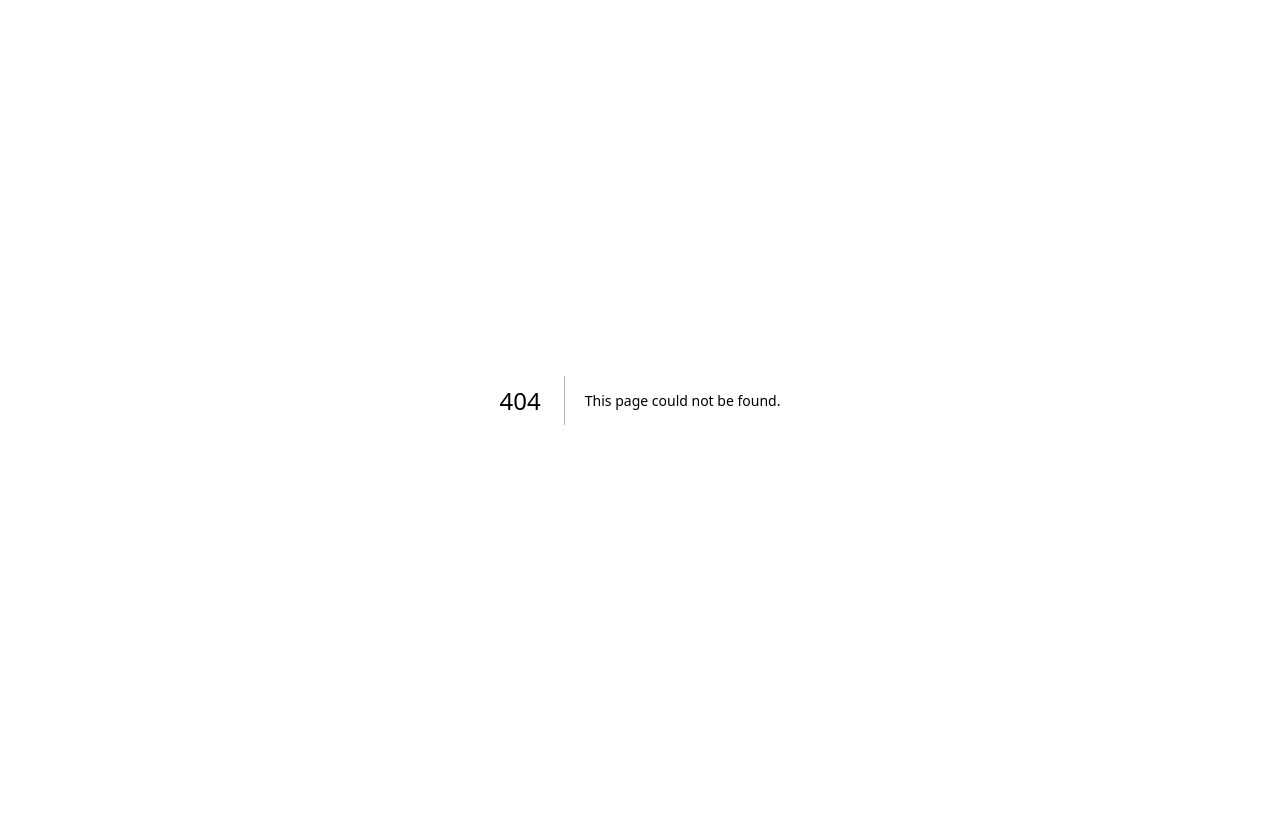
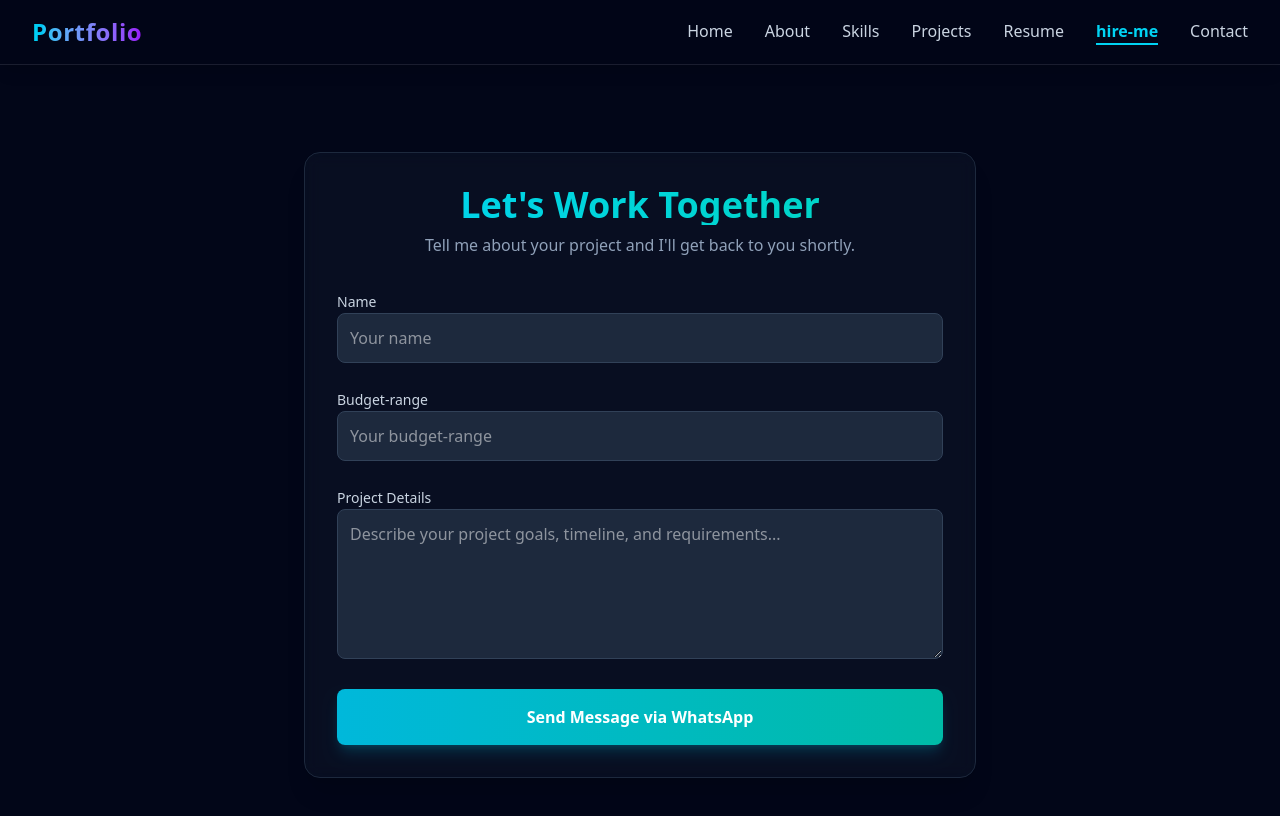
Before and after one commit to shah696/PortFolio, a Next.js app: page /hire-me in a window 1280 px wide. Before the commit this address had no page. Shown: the top 816 px of the page. Built offline with nearby package versions, Linux system fonts and the light colour scheme.

Commit message:
enhance my portfolio

```diff
--- a/components/Contact.tsx
+++ b/components/Contact.tsx
@@ -31,33 +31,48 @@ export default function Contact() {
                 </div>
               </div>
 
-              <div className="flex items-center gap-4 group cursor-pointer">
-                 <div className="w-12 h-12 bg-slate-800 rounded-full flex items-center justify-center text-2xl group-hover:scale-110 transition-transform duration-300 text-purple-400">
+              <Link
+                href="https://wa.me/923421774407"
+                target="_blank"
+                className="flex items-center gap-4 group cursor-pointer"
+              >
+                 <div className="w-12 h-12 bg-slate-800 rounded-full flex items-center justify-center text-2xl group-hover:scale-110 transition-transform duration-300 text-green-400">
                   📞
                 </div>
                 <div>
-                   <p className="text-slate-400 text-sm font-medium">Phone</p>
-                   <p className="text-lg font-semibold text-white group-hover:text-purple-300 transition-colors">0342 1774407</p>
+                   <p className="text-slate-400 text-sm font-medium">WhatsApp</p>
+                   <p className="text-lg font-semibold text-white group-hover:text-green-400 transition-colors">0342 1774407</p>
                 </div>
-              </div>
+              </Link>
 
-              <div className="flex items-center gap-4 group cursor-pointer">
+              <Link
+                href="mailto:shonees51@gmail.com"
+                className="flex items-center gap-4 group cursor-pointer"
+              >
                  <div className="w-12 h-12 bg-slate-800 rounded-full flex items-center justify-center text-2xl group-hover:scale-110 transition-transform duration-300 text-blue-400">
                   📧
                 </div>
                 <div>
                    <p className="text-slate-400 text-sm font-medium">Email</p>
-                   <Link
-                      onClick={() =>
-                        window.open("https://mail.google.com", "_blank")
-                      }
-                      href="mailto:shonees51@gmail.com"
-                      className="text-lg font-semibold text-white hover:text-blue-300 transition-colors"
-                   >
-                      shonees51@gmail.com
-                   </Link>
+                   <p className="text-lg font-semibold text-white group-hover:text-blue-300 transition-colors">shonees51@gmail.com</p>
                 </div>
-              </div>
+              </Link>
+
+              <Link
+                href="https://www.linkedin.com/in/shah-hussain-791369326/"
+                target="_blank"
+                className="flex items-center gap-4 group cursor-pointer"
+              >
+                 <div className="w-12 h-12 bg-slate-800 rounded-full flex items-center justify-center text-2xl group-hover:scale-110 transition-transform duration-300 text-blue-500">
+                  💼
+                </div>
+                <div>
+                   <p className="text-slate-400 text-sm font-medium">LinkedIn</p>
+                   <p className="text-lg font-semibold text-white group-hover:text-blue-400 transition-colors">shah-hussain-791369326</p>
+                </div>
+              </Link>
+
+
             </div>
 
             {/* Right side - Decoration / Form placeholder */}
--- /dev/null
+++ b/components/HireMe.tsx
@@ -0,0 +1,87 @@
+"use client";
+import { useState } from "react";
+
+export default function HireMe() {
+  const [name, setName] = useState("");
+  const [budget, setBudget] = useState("");
+  const [message, setMessage] = useState("");
+
+  const handleSubmit = () => {
+    if (!name || !budget || !message) {
+      alert("Please fill in all required fields");
+      return;
+    }
+
+    const whatsappMessage = `*New Project Inquiry.*\n *I found you through your portfolio.*
+\n\n*Name:* ${name}\n*Budget:* ${
+      budget || "Not specified"
+    }\n*Project Details:* ${message}`;
+    const whatsappURL = `https://wa.me/923421774407
+?text=${encodeURIComponent(whatsappMessage)}`;
+
+    window.open(whatsappURL, "_blank");
+    setName("");
+    setBudget("");
+    setMessage("");
+  };
+
+  return (
+    <div className="min-h-screen flex items-center justify-center bg-slate-950 text-white px-4 py-12">
+      <div className="max-w-2xl w-full bg-slate-900/50 p-8 rounded-2xl border border-slate-800 backdrop-blur-sm shadow-xl">
+        <div className="mb-8 text-center">
+          <h1 className="text-4xl font-bold bg-gradient-to-r from-cyan-400 to-teal-400 bg-clip-text text-transparent mb-2">
+            Let's Work Together
+          </h1>
+          <p className="text-slate-400">
+            Tell me about your project and I'll get back to you shortly.
+          </p>
+        </div>
+
+        <div className="space-y-6">
+          <div className="grid grid-cols-1 md:grid-cols-1 gap-6">
+            <div className="space-y-2">
+              <label className="text-sm font-medium text-slate-300">Name</label>
+              <input
+                className="w-full p-3 rounded-lg bg-slate-800 border border-slate-700 focus:border-cyan-500 focus:ring-1 focus:ring-cyan-500 outline-none transition-all"
+                placeholder="Your name"
+                value={name}
+                onChange={(e) => setName(e.target.value)}
+              />
+            </div>
+          </div>
+          <div className="space-y-2">
+            <label className="text-sm font-medium text-slate-300">
+              Budget-range
+            </label>
+            <input
+              type="text"
+              className="w-full p-3 rounded-lg bg-slate-800 border border-slate-700 focus:border-cyan-500 focus:ring-1 focus:ring-cyan-500 outline-none transition-all"
+              placeholder="Your budget-range"
+              value={budget}
+              onChange={(e) => setBudget(e.target.value)}
+            />
+          </div>
+
+          <div className="space-y-2">
+            <label className="text-sm font-medium text-slate-300">
+              Project Details
+            </label>
+            <textarea
+              className="w-full p-3 rounded-lg bg-slate-800 border border-slate-700 focus:border-cyan-500 focus:ring-1 focus:ring-cyan-500 outline-none transition-all min-h-[150px]"
+              placeholder="Describe your project goals, timeline, and requirements..."
+              value={message}
+              onChange={(e) => setMessage(e.target.value)}
+            />
+          </div>
+
+          <button
+            onClick={handleSubmit}
+            className="w-full cursor-pointer  bg-gradient-to-r from-cyan-500 to-teal-500 hover:from-cyan-600 hover:to-teal-600 text-white font-bold py-4 rounded-lg shadow-lg shadow-cyan-500/20 transition-all transform hover:scale-[1.02] active:scale-[0.98]"
+          >
+            Send Message via WhatsApp
+          </button>
+        </div>
+      </div>
+    </div>
+  );
+}
--- a/components/Navbar.tsx
+++ b/components/Navbar.tsx
@@ -34,9 +34,15 @@ function Navbar() {
           <Link href="/projects" className={linkClasses("/projects")}>
             Projects
           </Link>
+          <Link href="/resume" className={linkClasses("/resume")}>
+            Resume
+          </Link><Link href="/hire-me" className={linkClasses("/hire-me")}>
+            hire-me
+          </Link>
           <Link href="/contact" className={linkClasses("/contact")}>
             Contact
           </Link>
+
 
         </nav>
       </div>
--- /dev/null
+++ b/src/app/hire-me/page.tsx
@@ -0,0 +1,15 @@
+import React from 'react'
+import HireMe from '../../../components/HireMe'
+import Navbar from '../../../components/Navbar'
+
+function page() {
+  return (
+    <div className="min-h-screen bg-slate-950 text-slate-200">
+      <Navbar />
+          <HireMe/>
+
+    </div>
+  )
+}
+
+export default page
--- /dev/null
+++ b/src/app/resume/page.tsx
@@ -0,0 +1,25 @@
+"use client";
+import React from "react";
+import Navbar from "../../../components/Navbar";
+
+export default function ResumePage() {
+  return (
+    <div className="min-h-screen bg-slate-950 text-slate-200">
+      <Navbar />
+      <main className="max-w-7xl mx-auto px-4 py-8 flex flex-col items-center gap-8">
+
+
+        <div className="w-full h-[80vh] bg-slate-900 rounded-xl overflow-hidden border border-slate-700 shadow-2xl relative group">
+             <iframe
+                src="/shah_hussain.pdf"
+                className="w-full h-full"
+                title="Resume PDF"
+             />
+             <div className="absolute inset-0 flex items-center justify-center -z-10">
+                <p className="text-slate-500">Loading Resume...</p>
+             </div>
+        </div>
+      </main>
+    </div>
+  );
+}
```
Also changed, not shown: 1 other file (tests, documents, lock files or other folders).
